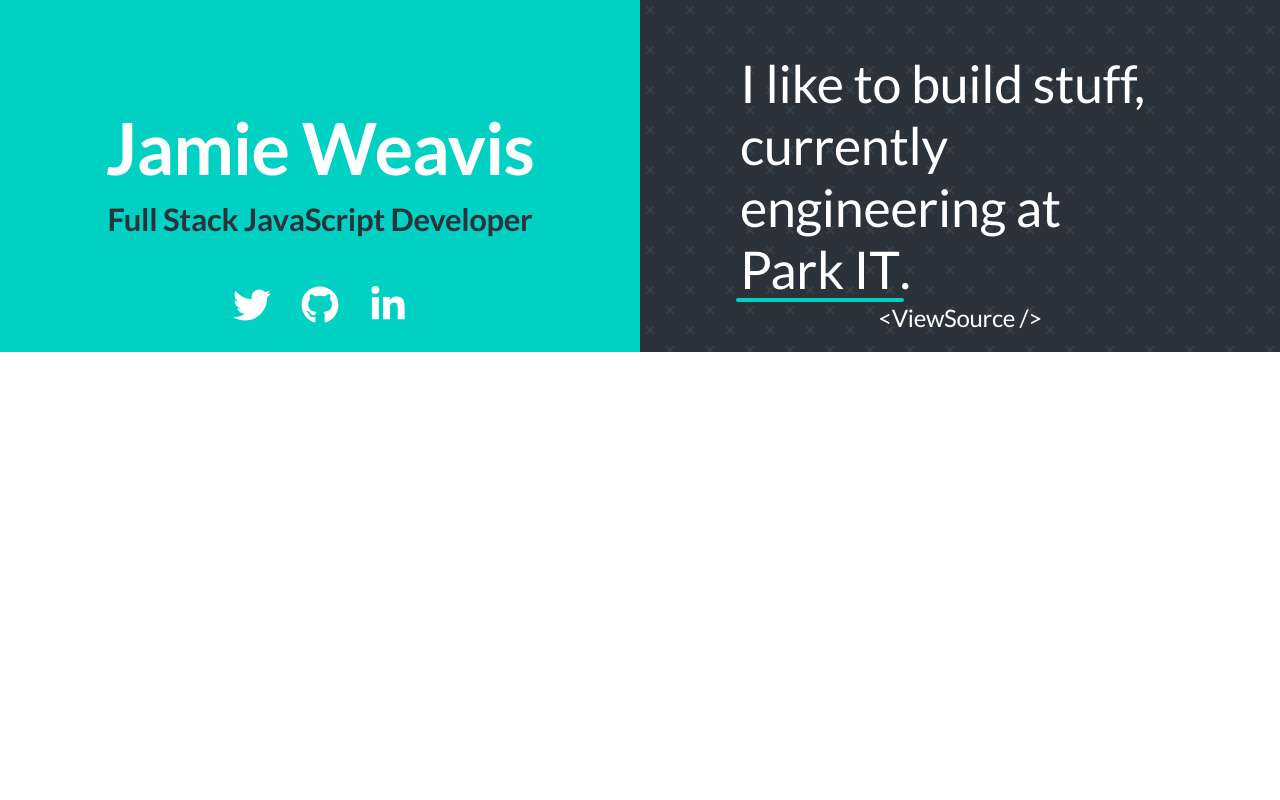
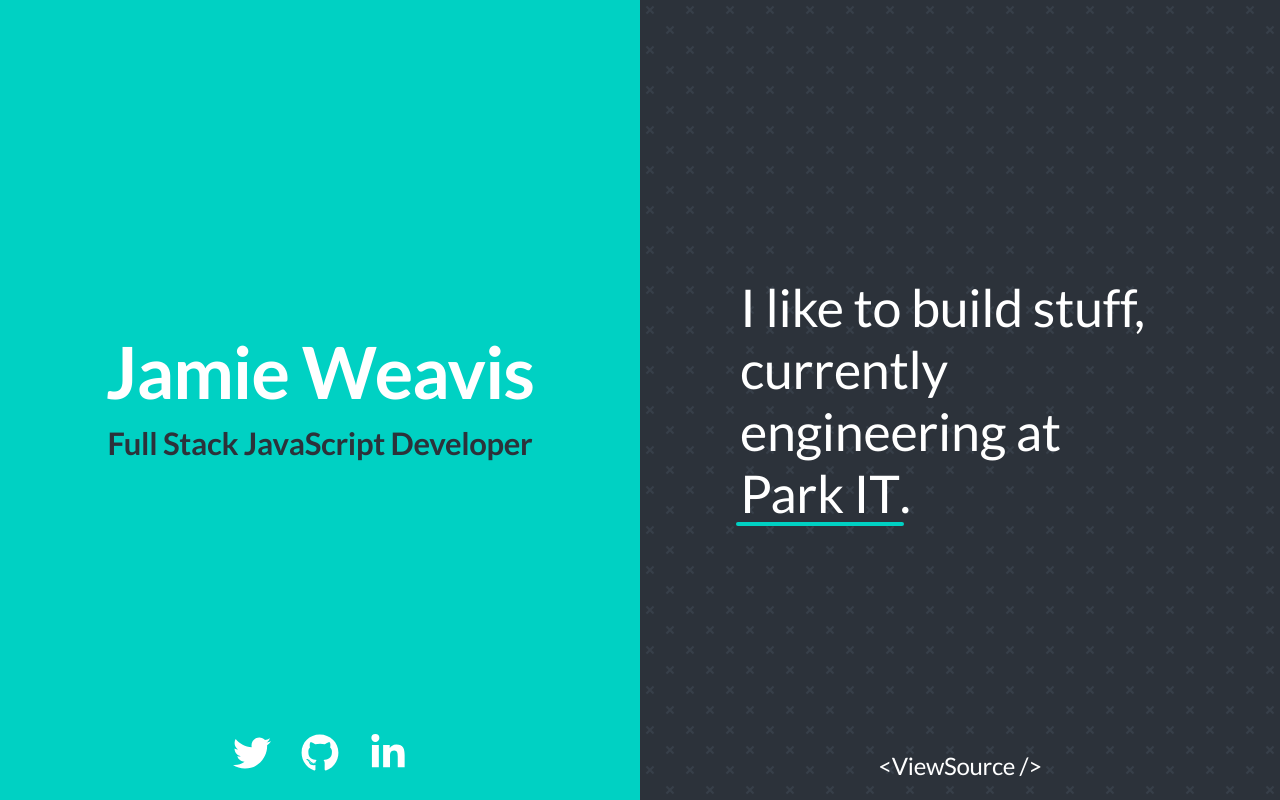
Before and after one commit to jamieweavis/website, a Gatsby site: page / in a window 1280 px wide. Built offline with nearby package versions, Linux system fonts and the light colour scheme; Gatsby itself is replaced by a stand-in of ours.

Commit message:
Fix gatsby wrapper height issue

```diff
--- a/src/pages/index.js
+++ b/src/pages/index.js
@@ -12,7 +12,7 @@
 import BottomNav from '../components/BottomNav';
 
 const GlobalStyle = createGlobalStyle`
-  html, body, div[role="group"][tabindex], #___gatsby {
+  html, body, div[role="group"][tabindex], #___gatsby, #gatsby-focus-wrapper {
     height: 100%;
     margin: 0;
     padding: 0;
```
